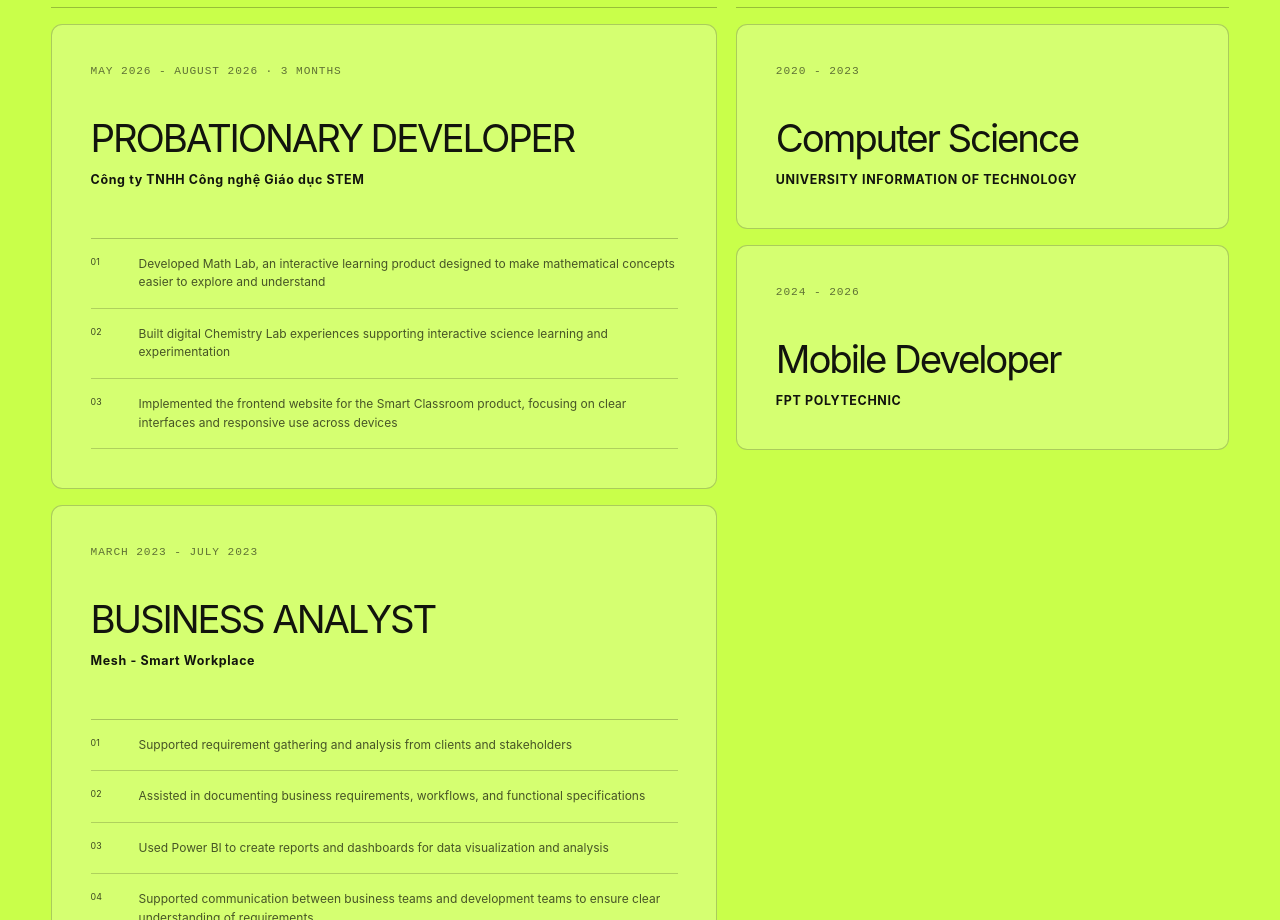
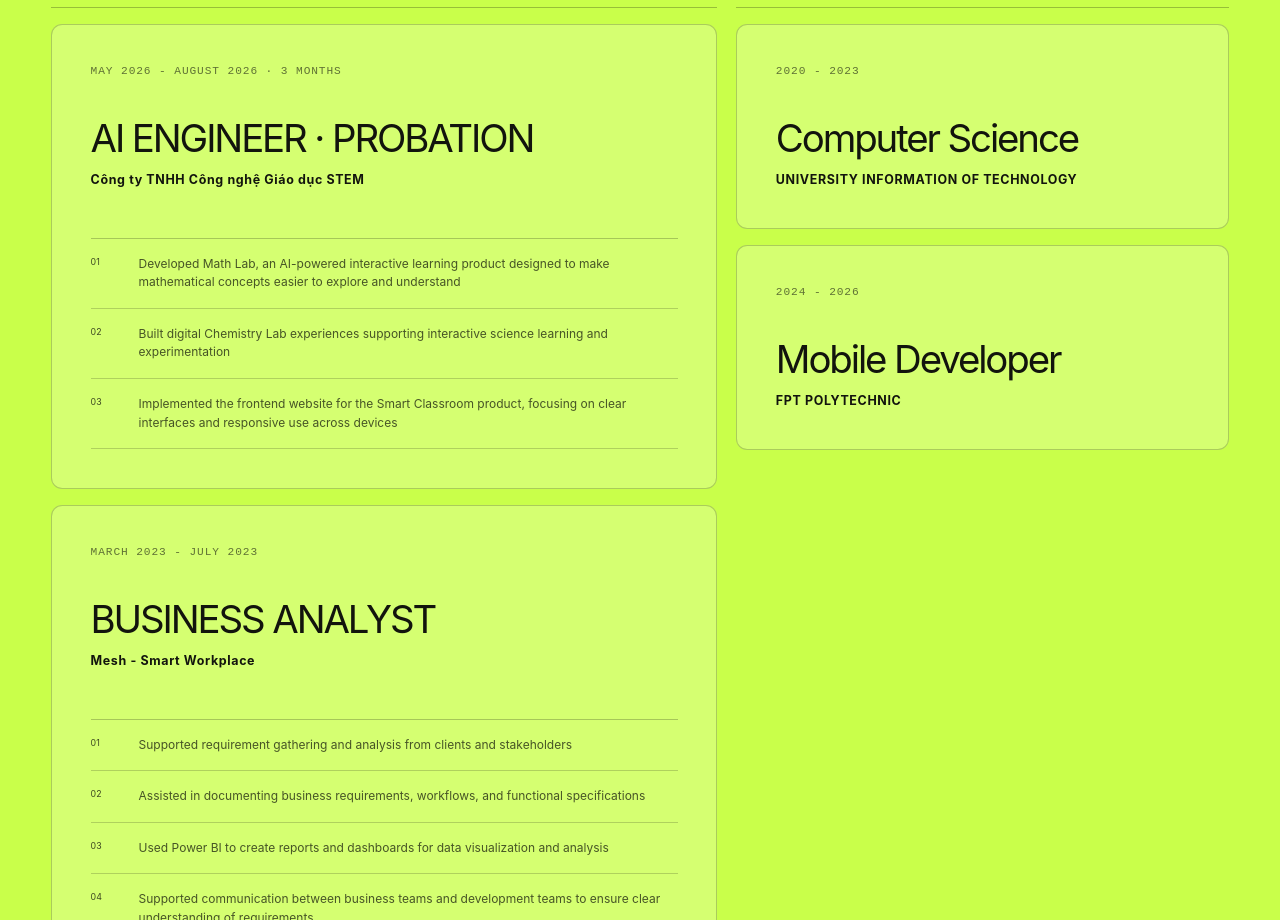
Before and after one commit to minhnhatdepzai/profolio, a React (Vite) app: page / in a window 1280 px wide. Shown: the part 9700-10620 px from the top of the page. Built offline with nearby package versions, Linux system fonts and the light colour scheme.

Commit message:
fix: identify STEM role as AI Engineer

```diff
--- a/src/data/cv.ts
+++ b/src/data/cv.ts
@@ -11,8 +11,8 @@ export const personalInfo = {
   github: "minhnhatdepzai",
   githubLink: "https://github.com/minhnhatdepzai",
   profile: {
-    en: "An enthusiastic IT candidate with 3 months of probationary product-development experience and 4 months of internship experience as a Business Analyst. I build practical Web, Mobile and AI-powered learning experiences, and I am always willing to learn, adapt and improve in a professional environment.",
-    vi: "Một ứng viên CNTT nhiệt huyết với 3 tháng kinh nghiệm thử việc phát triển sản phẩm và 4 tháng thực tập ở vị trí Business Analyst. Tôi tập trung xây dựng các trải nghiệm Web, Mobile và sản phẩm học tập ứng dụng AI có tính thực tiễn, đồng thời luôn sẵn lòng học hỏi, thích nghi và phát triển trong môi trường chuyên nghiệp."
+    en: "An enthusiastic IT candidate with 3 months of probationary experience as an AI Engineer and 4 months of internship experience as a Business Analyst. I build practical Web, Mobile and AI-powered learning experiences, and I am always willing to learn, adapt and improve in a professional environment.",
+    vi: "Một ứng viên CNTT nhiệt huyết với 3 tháng kinh nghiệm thử việc ở vị trí Kỹ sư AI và 4 tháng thực tập ở vị trí Business Analyst. Tôi tập trung xây dựng các trải nghiệm Web, Mobile và sản phẩm học tập ứng dụng AI có tính thực tiễn, đồng thời luôn sẵn lòng học hỏi, thích nghi và phát triển trong môi trường chuyên nghiệp."
   } as LangStr
 };
 
@@ -35,12 +35,12 @@ export const skills = [
 export const experience = [
   {
     company: "Công ty TNHH Công nghệ Giáo dục STEM",
-    role: { en: "PROBATIONARY DEVELOPER", vi: "LẬP TRÌNH VIÊN THỬ VIỆC" } as LangStr,
+    role: { en: "AI ENGINEER · PROBATION", vi: "KỸ SƯ AI · THỬ VIỆC" } as LangStr,
     period: { en: "MAY 2026 - AUGUST 2026 · 3 MONTHS", vi: "THÁNG 5/2026 - THÁNG 8/2026 · 3 THÁNG" } as LangStr,
     responsibilities: [
       {
-        en: "Developed Math Lab, an interactive learning product designed to make mathematical concepts easier to explore and understand",
-        vi: "Phát triển Math Lab, sản phẩm học tập tương tác giúp người học khám phá và hiểu các khái niệm toán học trực quan hơn"
+        en: "Developed Math Lab, an AI-powered interactive learning product designed to make mathematical concepts easier to explore and understand",
+        vi: "Phát triển Math Lab, sản phẩm học tập tương tác ứng dụng AI giúp người học khám phá và hiểu các khái niệm toán học trực quan hơn"
       },
       {
         en: "Built digital Chemistry Lab experiences supporting interactive science learning and experimentation",
```
